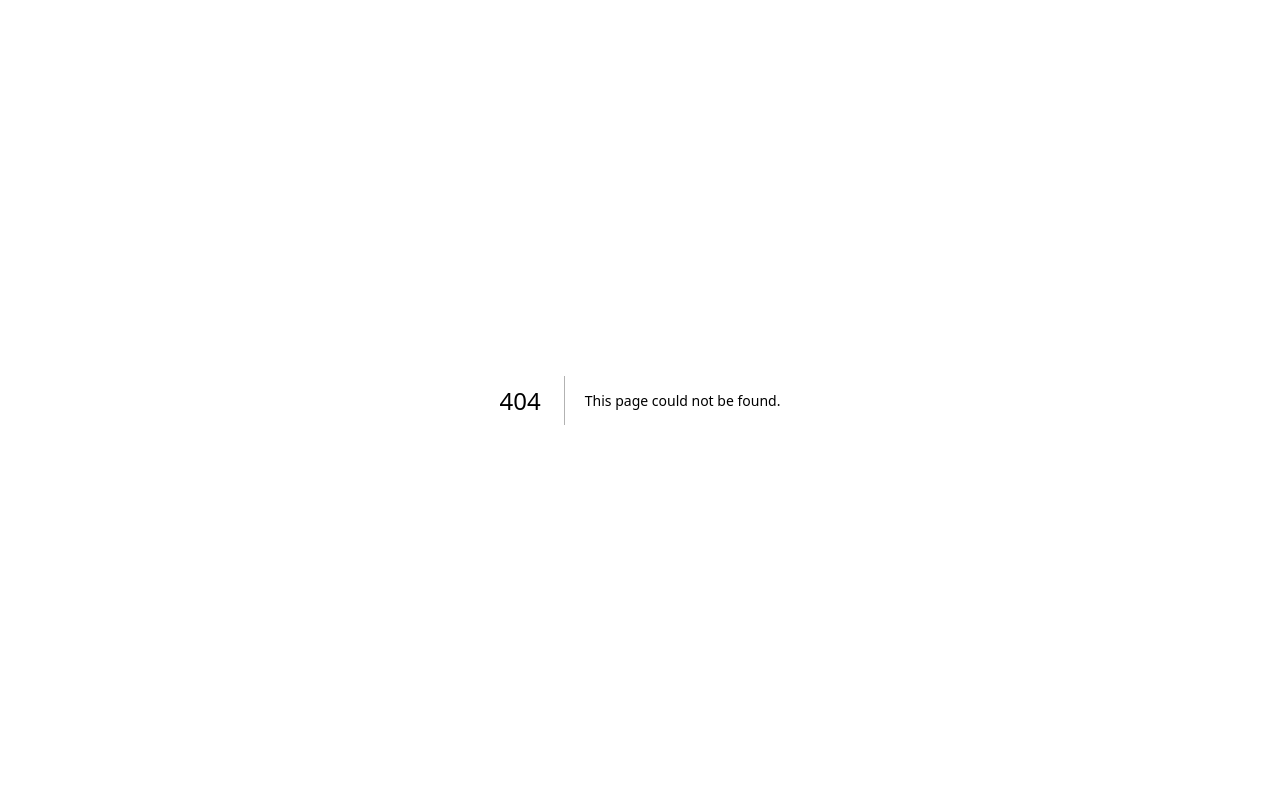
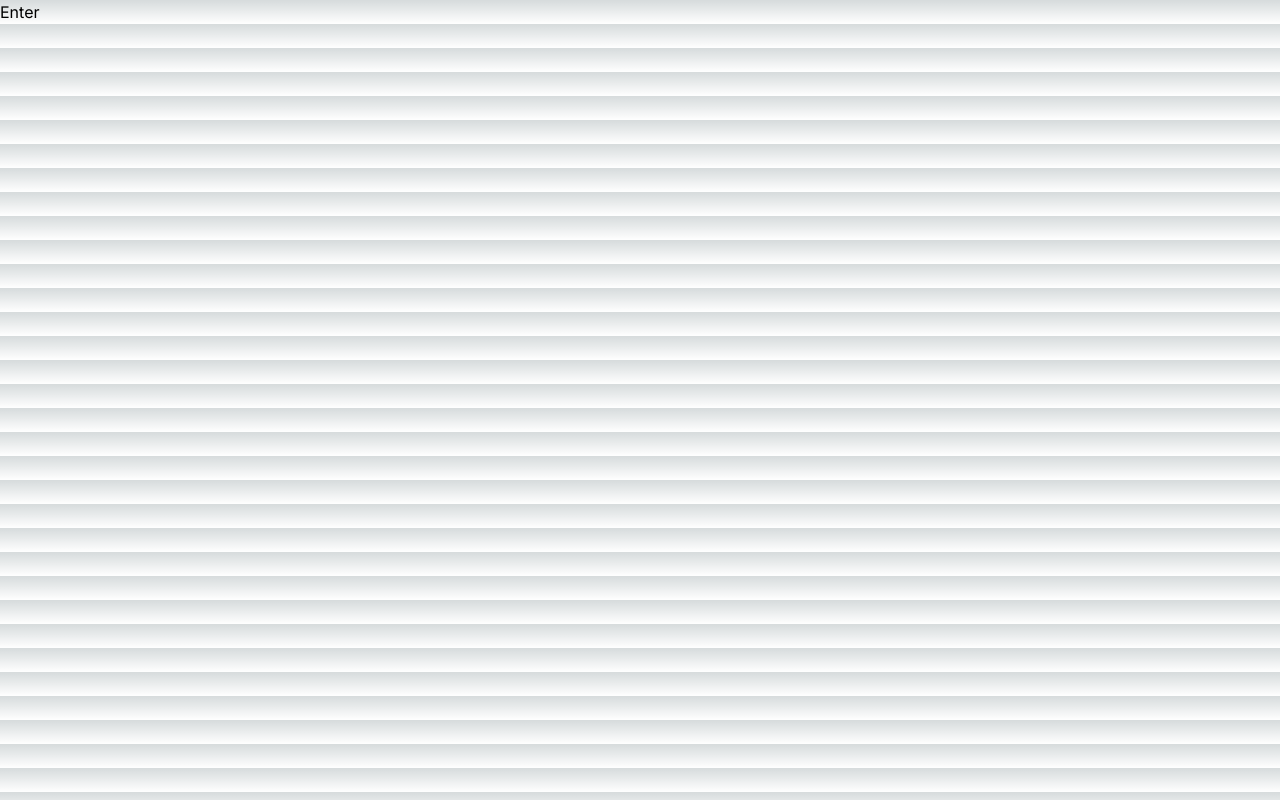
Before and after one commit to selengr/yaadbood, a Next.js app: page /event/create in a window 1280 px wide. Before the commit this address had no page. Built offline with nearby package versions, Linux system fonts and the light colour scheme.

Commit message:
creating yaadbood

```diff
--- /dev/null
+++ b/src/app/event/create/page.tsx
@@ -0,0 +1,9 @@
+const page = () => {
+    return (
+        <div>
+            Enter
+        </div>
+    );
+}
+
+export default page;
```
Also changed, not shown: 1 other file (tests, documents, lock files or other folders).
